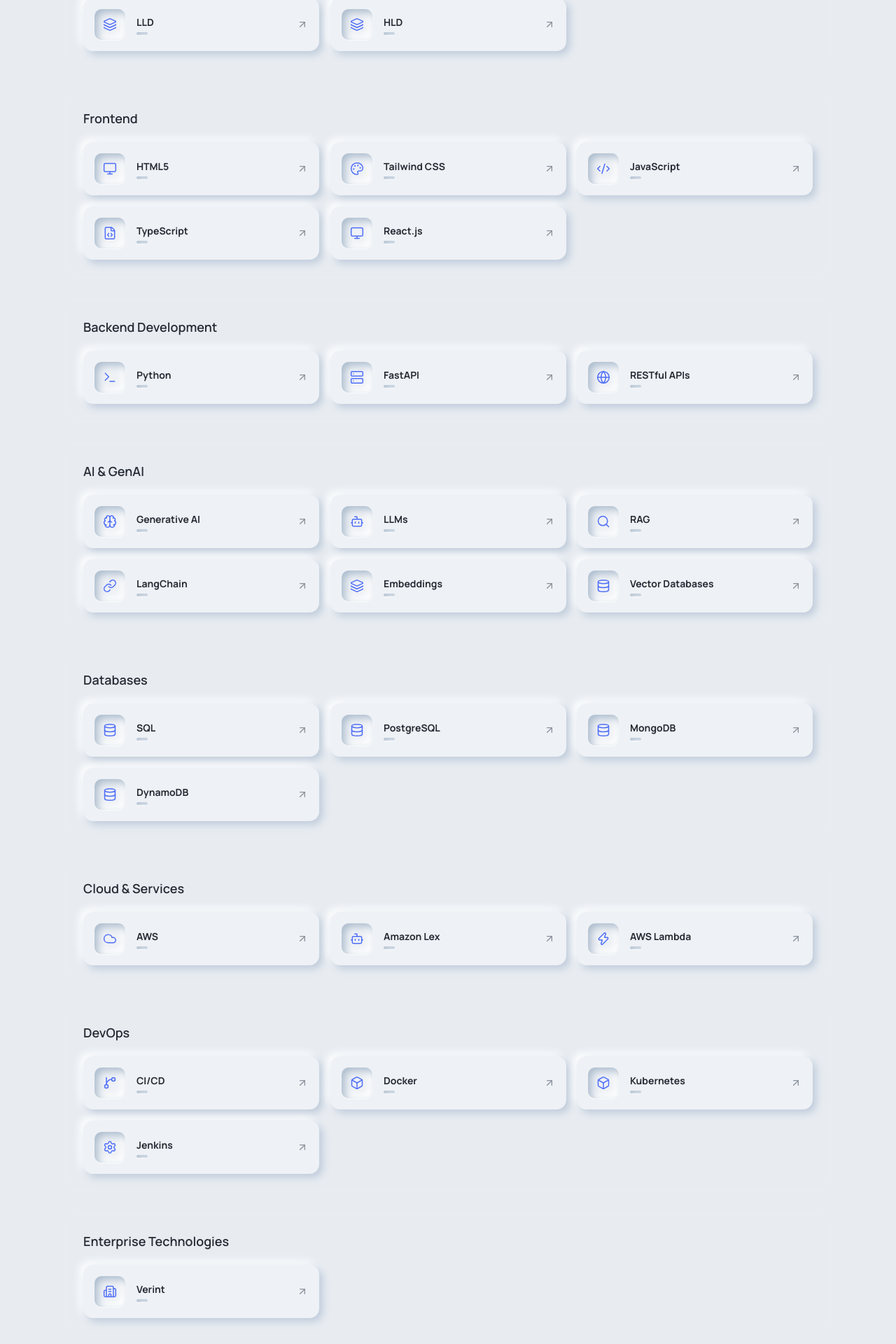
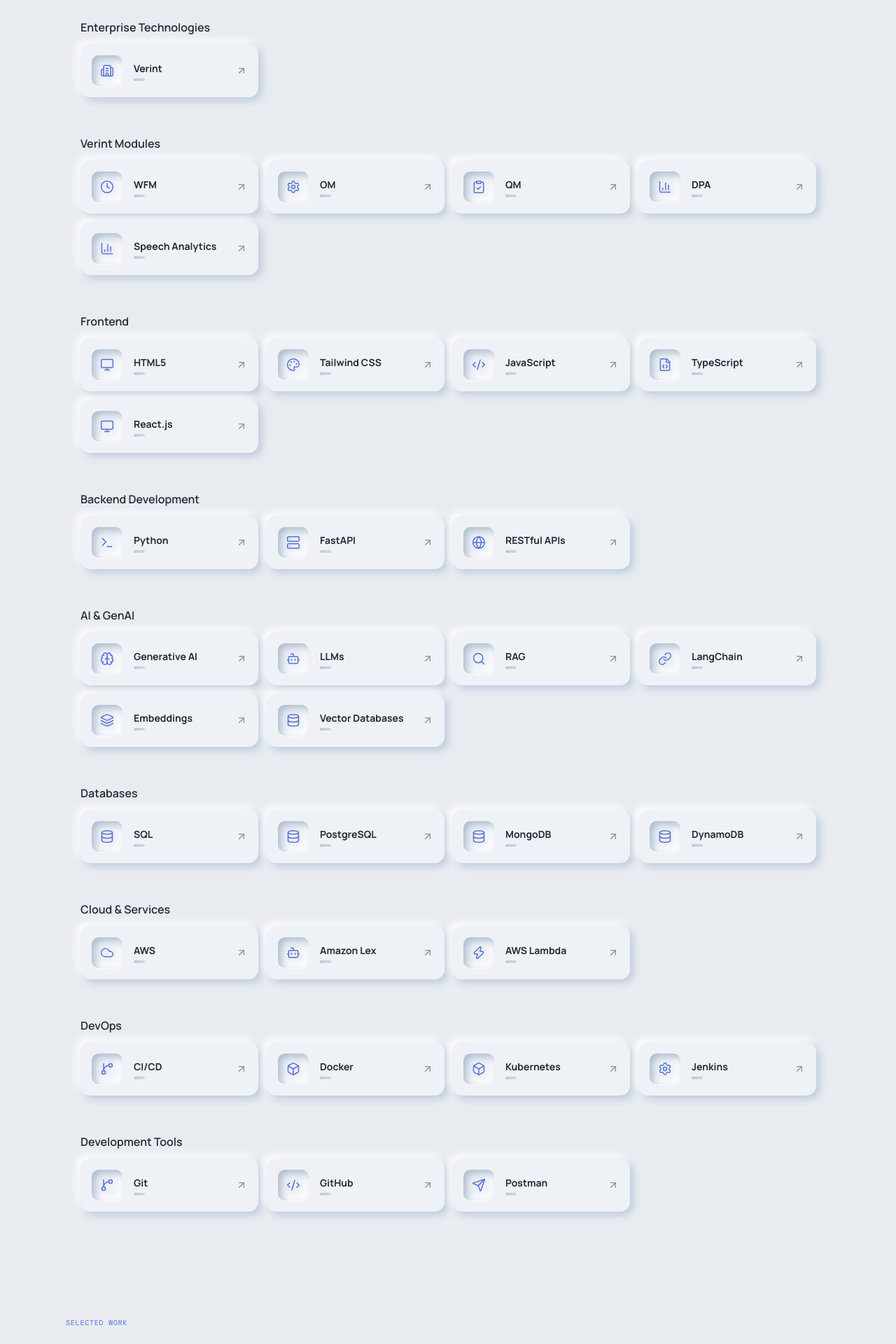
Before and after one commit to Pavithrarapuru/Portfolio, a React (Vite) app: page / in a window 1280 px wide. Shown: the part 2332-4252 px from the top of the page at 70% size. Built offline with nearby package versions, Linux system fonts and the light colour scheme.

Commit message:
update both skills.jsx and js

```diff
--- a/src/components/sections/Skills.jsx
+++ b/src/components/sections/Skills.jsx
@@ -28,27 +28,27 @@ function Skills() {
         />
       </Reveal>
 
-      <div className="space-y-8">
+      <div className="space-y-5">
         {Object.entries(groupedSkills).map(([category, categorySkills]) => (
           <div
             key={category}
-            className="rounded-2xl border border-white/10 p-6"
+            className="rounded-2xl border border-white/10 px-5 py-4"
           >
             {/* Category heading */}
-            <h3 className="mb-5 text-lg font-semibold">
+            <h3 className="mb-3 text-base font-semibold">
               {category}
             </h3>
 
-            {/* Skills inside the category block */}
-            <div className="grid grid-cols-3 gap-4 max-tablet:grid-cols-2 max-small:grid-cols-1">
+            {/* Compact skills grid */}
+            <div className="grid grid-cols-4 gap-3 max-tablet:grid-cols-3 max-small:grid-cols-2">
               {categorySkills.map((skill, index) => (
                 <SkillCard
-                  key={skill.name}
+                  key={`${skill.name}-${category}`}
                   skill={{
                     ...skill,
                     category: '',
                   }}
-                  delay={index * 0.05}
+                  delay={index * 0.03}
                 />
               ))}
             </div>
--- a/src/data/skills.js
+++ b/src/data/skills.js
@@ -31,6 +31,49 @@ const skills = [
 { name: 'DSA', category: 'Problem Solving with Python', icon: Code2 },
 { name: 'LLD', category: 'System Design', icon: Layers3 },
 { name: 'HLD', category: 'System Design', icon: Layers3 },
+
+// Enterprise Technologies
+
+{
+  name: 'Verint',
+  category: 'Enterprise Technologies',
+  icon: Building2,
+},
+
+{
+  name: 'WFM',
+  category: 'Verint Modules',
+  parent: 'Verint',
+  icon: Clock,
+},
+
+{
+  name: 'OM',
+  category: 'Verint Modules',
+  parent: 'Verint',
+  icon: Settings,
+},
+
+{
+  name: 'QM',
+  category: 'Verint Modules',
+  parent: 'Verint',
+  icon: ClipboardCheck,
+},
+
+{
+  name: 'DPA',
+  category: 'Verint Modules',
+  parent: 'Verint',
+  icon: BarChart3,
+},
+
+{
+  name: 'Speech Analytics',
+  category: 'Verint Modules',
+  parent: 'Verint',
+  icon: BarChart3,
+},
 
   // Frontend
   { name: 'HTML5', category: 'Frontend', icon: Monitor },
@@ -70,11 +113,6 @@ const skills = [
   { name: 'Jenkins', category: 'DevOps', icon: Settings },
 
   // Enterprise
-  { name: 'Verint', category: 'Enterprise Technologies', icon: Building2 },
-  { name: 'WFM', category: 'Verint Enterprise', icon: Clock },
-  { name: 'OM', category: 'Verint Enterprise', icon: Settings },
-  { name: 'QM', category: 'Verint Enterprise', icon: ClipboardCheck },
-  { name: 'DPA', category: 'Verint Enterprise', icon: BarChart3 },
 
   // Tools
   { name: 'Git', category: 'Development Tools', icon: GitBranch },
```
